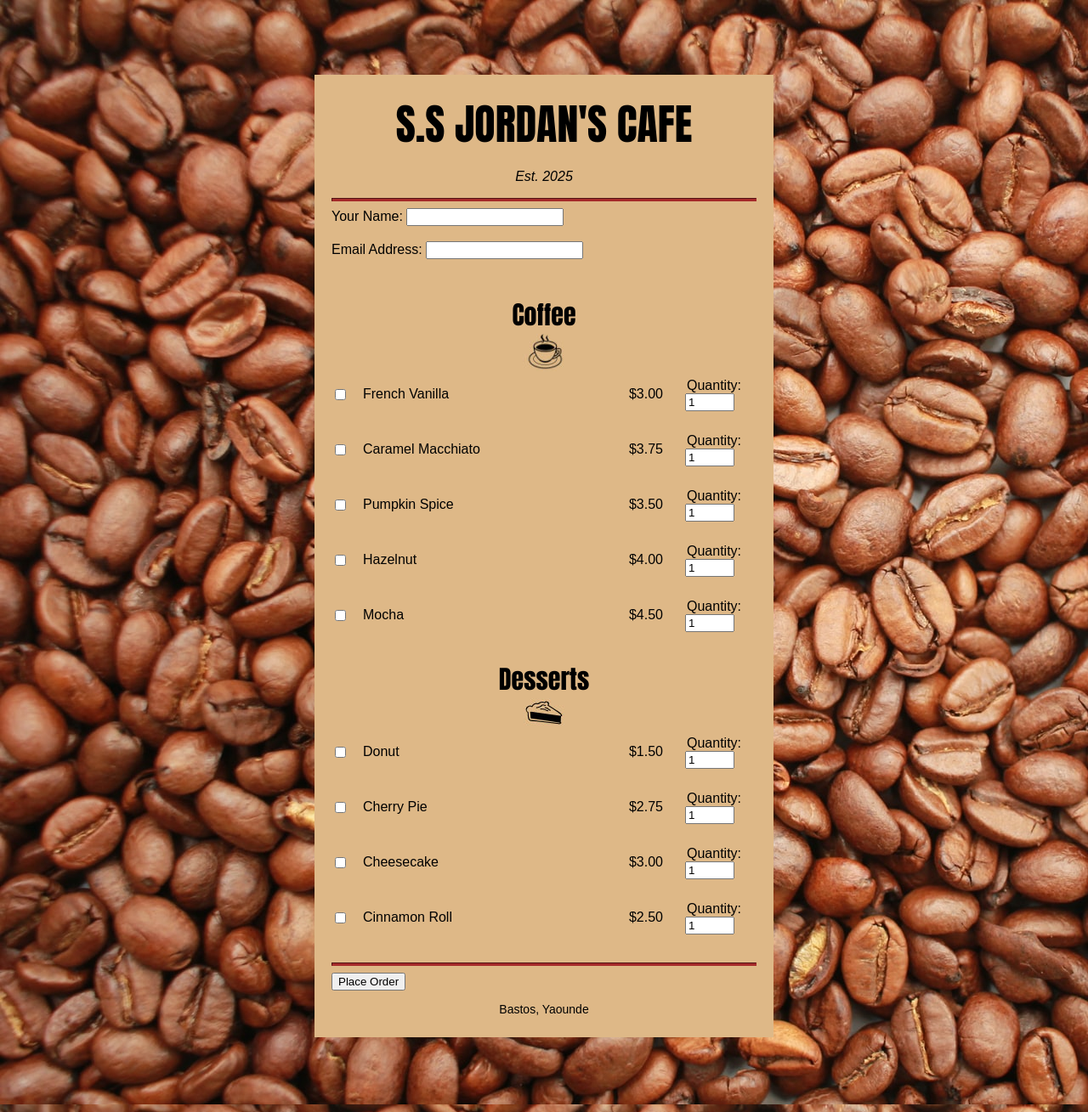
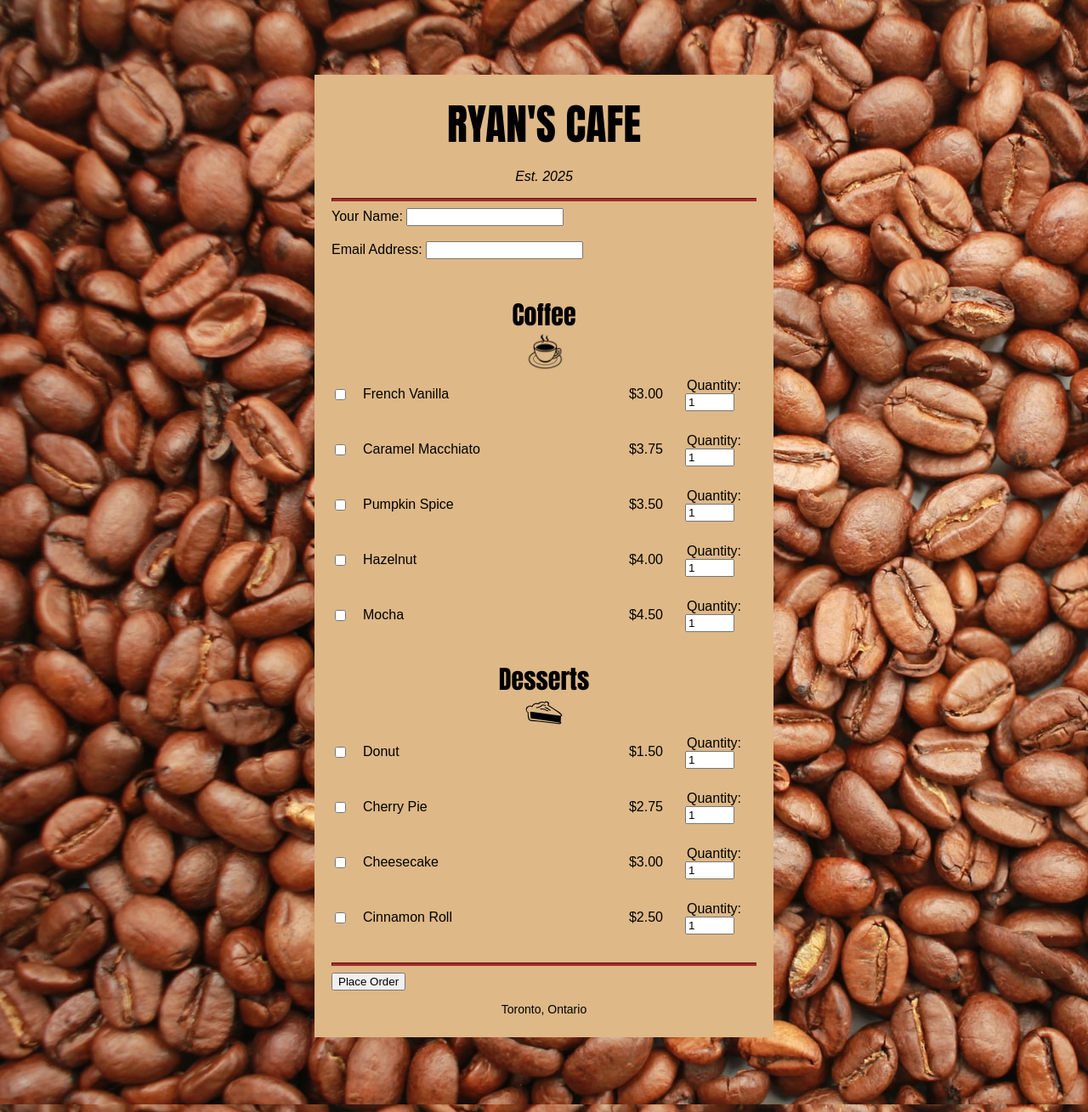
Before and after one commit to ryannb21/SSJ_Cafe, a Flask app: page / in a window 1280 px wide. Shown: the whole page at 85% size. Run offline with Flask 3, Linux system fonts and the light colour scheme; parts of the project's set-up code (start-up, migrations or seed data) failed here and were passed over.

Commit message:
Updated index.html with name changes to Ry

```diff
--- a/templates/index.html
+++ b/templates/index.html
@@ -3,7 +3,7 @@
   <head>
     <meta charset="utf-8" />
     <meta name="viewport" content="width=device-width, initial-scale=1.0" />
-    <title>S.S JORDAN'S CAFE</title>
+    <title>RYAN'S CAFE</title>
     <link href="../static/styles/cafe_app.css" rel="stylesheet" />
   </head>
 
@@ -11,7 +11,7 @@
   <body>
     <div class="menu">
       <main>
-        <h1>S.S JORDAN'S CAFE</h1>
+        <h1>RYAN'S CAFE</h1>
         <p class="established">Est. 2025</p>
         <hr>
 
@@ -82,7 +82,7 @@
 
   <!--Footer Section-->
       <footer>
-        <p class="address">Bastos, Yaounde</p>
+        <p class="address">Toronto, Ontario</p>
       </footer>
     </div>
   </body>
```
